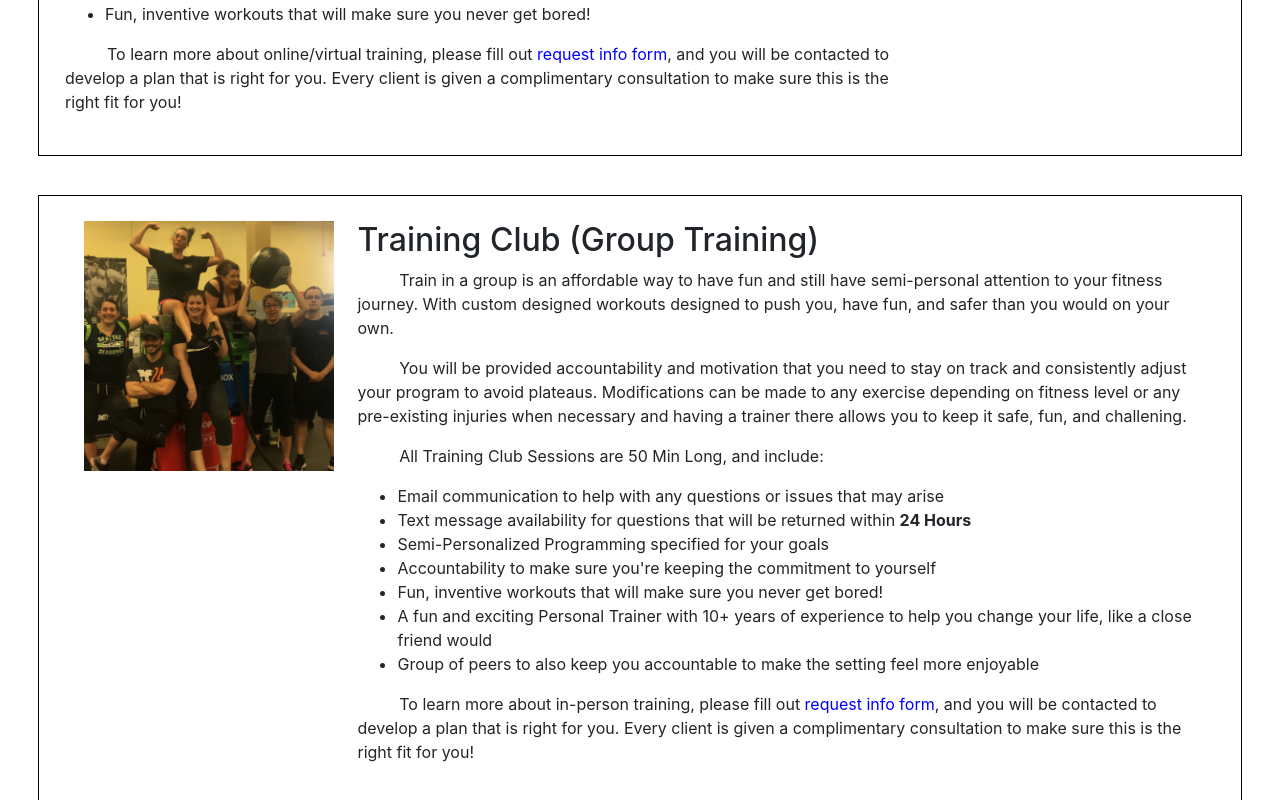
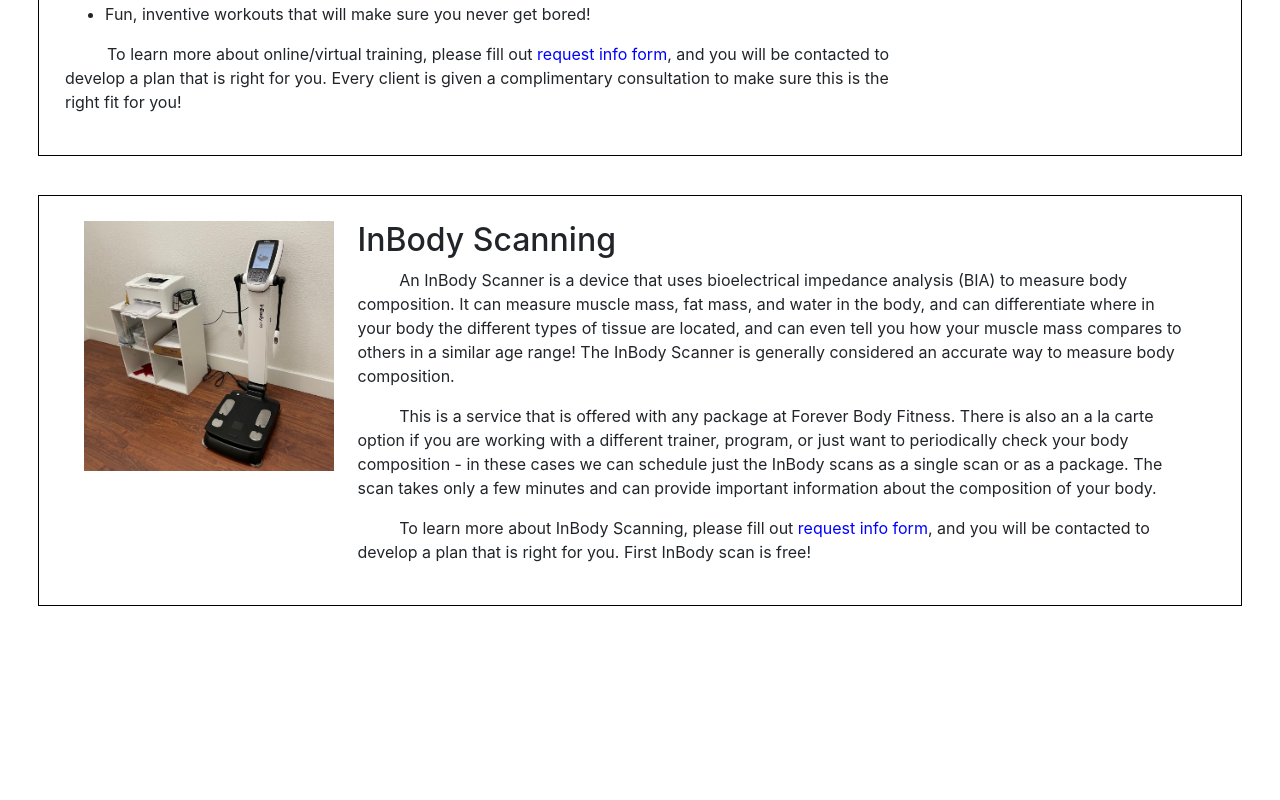
Before and after one commit to myerstina515/tedashitrained, a React (Create React App) app: page /services in a window 1280 px wide. Shown: the part 1200-2000 px from the top of the page. Built offline with nearby package versions, Linux system fonts and the light colour scheme.

Commit message:
adding InBody scanning

```diff
--- a/src/components/Cards.js
+++ b/src/components/Cards.js
@@ -6,6 +6,7 @@
 import Adi from '../assets/AdiOnline.PNG';
 import Stephanie from '../assets/stephanie.PNG';
 import Nora from '../assets/Nora.PNG';
+import InBody from '../assets/InBody.jpg';
 import './Cards.scss';
 
 
@@ -80,6 +81,30 @@
             </div>
           </div>
         </div>
+
+        <div class="flip-card">
+          <div class="flip-card-inner">
+            <div id="stephanie" class="flip-card-front">
+              <img class="cardBackground" alt="Online Training" src={InBody} />
+
+              <a href="/Services" id="cardDesc">InBody Scanning</a>
+
+            </div>
+            <div class="flip-card-back">
+              <Grid item xs={12}>
+                <Card className="root" variant="outlined">
+                  <CardContent class="backContent">
+                    <Typography id="question" color="textSecondary" gutterBottom>
+                      InBody scans are included in each package at Forever Body Fitness, but if you're currently working with another trainer/program, or just want to keep tabs on your body composition, there is always an a la carte option!
+                    </Typography>
+                  </CardContent>
+                </Card>
+              </Grid>
+              <a href="/Services" id="cardDesc">InBody Scanning</a>
+            </div>
+          </div>
+        </div>
+
         {/* <div class="flip-card">
           <div class="flip-card-inner">
             <div class="flip-card-front">
--- a/src/components/ContactForm.js
+++ b/src/components/ContactForm.js
@@ -143,8 +143,8 @@
             <Form.Check
               type="radio"
               name="trainingType"
-              label="CMT small group (online)"
-              value="CMT"
+              label="InBody Scanning Only"
+              value="InBody"
             />
             <Form.Check
               type="radio"
--- a/src/components/Services.js
+++ b/src/components/Services.js
@@ -3,6 +3,7 @@
 import Ashley from '../assets/TedashiAndAshleyResized.jpg';
 import Nathania from '../assets/Nathania2.jpg';
 import TedashiGroupTraining from '../assets/TedashiGroupTraining2.jpg';
+import InBody from '../assets/InBody.jpg';
 // import '../App.css';
 
 const Services = () => {
@@ -47,14 +48,14 @@
         <div id="rightDiv"><img id="displayImages" alt="virtual/online training" src={TedashiGroupTraining}></img></div>
       </div>
       <div id="containerLeft">
-        <div id="display"><img id="displayImages" alt="one on one training" src={TedashiGroupTraining}>
+        <div id="display"><img id="displayImages" alt="one on one training" src={InBody}>
         </img></div>
         <div id="textDiv" class="left">
-          <h2>Training Club (Group Training) </h2>
-          <p id="pTag">Train in a group is an affordable way to have fun and still have semi-personal attention to your fitness journey. With custom designed workouts designed to push you, have fun, and safer than you would on your own. </p>
-          <p id="pTag">You will be provided accountability and motivation that you need to stay on track and consistently adjust your program to avoid plateaus. Modifications can be made to any exercise depending on fitness level or any pre-existing injuries when necessary and having a trainer there allows you to keep it safe, fun, and challening. </p>
-          <p id="pTag">All Training Club Sessions are 50 Min Long, and include:</p>
-          <ul>
+          <h2>InBody Scanning</h2>
+          <p id="pTag">An InBody Scanner is a device that uses bioelectrical impedance analysis (BIA) to measure body composition. It can measure muscle mass, fat mass, and water in the body, and can differentiate where in your body the different types of tissue are located, and can even tell you how your muscle mass compares to others in a similar age range! The InBody Scanner is generally considered an accurate way to measure body composition.</p>
+          <p id="pTag">This is a service that is offered with any package at Forever Body Fitness. There is also an a la carte option if you are working with a different trainer, program, or just want to periodically check your body composition - in these cases we can schedule just the InBody scans as a single scan or as a package. The scan takes only a few minutes and can provide important information about the composition of your body.</p>
+          {/* <p id="pTag">All Training Club Sessions are 50 Min Long, and include:</p> */}
+          {/* <ul>
             <li>Email communication to help with any questions or issues that may arise</li>
             <li>Text message availability for questions that will be returned within <b>24 Hours</b></li>
             <li>Semi-Personalized Programming specified for your goals </li>
@@ -62,8 +63,8 @@
             <li>Fun, inventive workouts that will make sure you never get bored!</li>
             <li>A fun and exciting Personal Trainer with 10+ years of experience to help you change your life, like a close friend would</li>
             <li>Group of peers to also keep you accountable to make the setting feel more enjoyable</li>
-          </ul>
-          <p id="pTag">To learn more about in-person training, please fill out <a href="/contact">request info form</a>, and you will be contacted to develop a plan that is right for you. Every client is given a complimentary consultation to make sure this is the right fit for you!</p>
+          </ul> */}
+          <p id="pTag">To learn more about InBody Scanning, please fill out <a href="/contact">request info form</a>, and you will be contacted to develop a plan that is right for you. First InBody scan is free!</p>
         </div>
       </div>
     </>
```
Also changed, not shown: src/assets/InBody.jpg (added).
